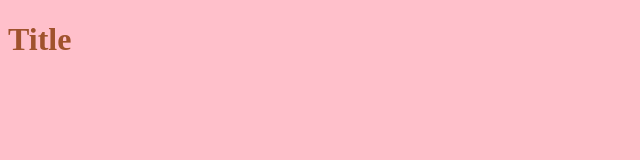
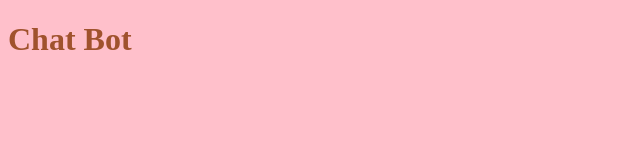
Before and after one commit to Flotea/ChatBot-Project, a plain HTML site: page WebDev2/index.html in a window 1280 px wide. Shown: the whole page, without its empty margins (0-640 px from the left). Drawn offline with Linux system fonts and the light colour scheme.

Commit message:
added title

```diff
--- a/WebDev2/index.html
+++ b/WebDev2/index.html
@@ -8,7 +8,7 @@
     <link rel="stylesheet" href="style.css">
 </head>
 <body>
-    <h1>Title</h1>
+    <h1>Chat Bot</h1>
     <script src="app.js"></script>
 </body>
 </html>
```
